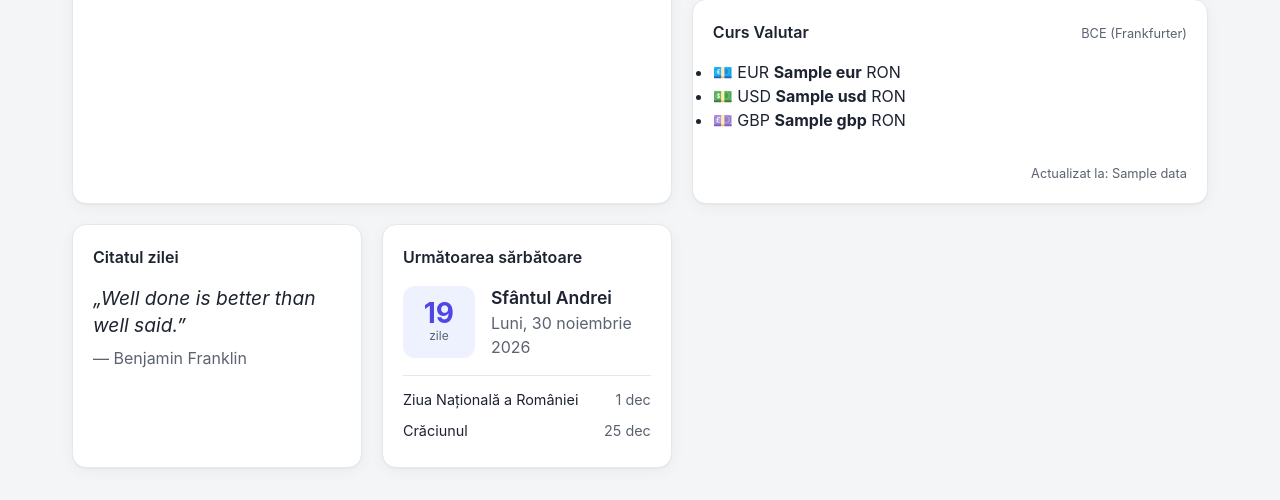
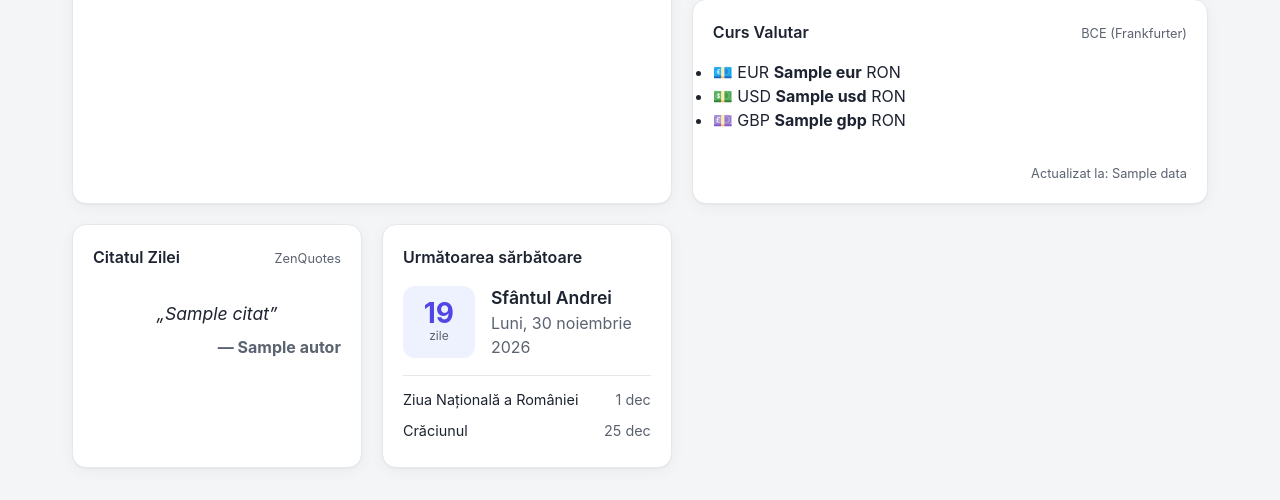
Before and after one commit to caloiansorin/26_27_MAP_FR, a FastAPI app: template Personal Dashboard/personal-dashboard/templates/index.html in a window 1280 px wide. Shown: the part 815-1315 px from the top of the page. Run offline with FastAPI, Linux system fonts and the light colour scheme; the template is opened without the code that fills it: most values are stand-ins (such as "Sample title", 1, 10 or a date in 2020).

Commit message:
Citat: Adaugare citatul zilei

```diff
--- a/Personal Dashboard/personal-dashboard/main.py
+++ b/Personal Dashboard/personal-dashboard/main.py
@@ -44,6 +44,13 @@ luni_ro = {
     1: "Ianuarie", 2: "Februarie", 3: "Martie", 4: "Aprilie",
     5: "Mai", 6: "Iunie", 7: "Iulie", 8: "August",
     9: "Septembrie", 10: "Octombrie", 11: "Noiembrie", 12: "Decembrie"
+}
+
+# Variabile globale pentru cache-ul citatului
+cache_citat = {
+    "data": None,
+    "citat": "Cea mai mare glorie nu o obții atunci când nu cazi niciodată, ci atunci când te ridici după fiecare cădere.",
+    "autor": "Confucius"
 }
 
 # Preluam sarcinile ordonate direct din baza de date
@@ -179,6 +186,38 @@ def obtine_curs_valutar():
         # Valori de fallback în caz de eroare de rețea
         return {"EUR": 4.97, "USD": 4.60, "GBP": 5.80, "data": "Indisponibil"}
 
+def obtine_citat_zilei():
+    global cache_citat
+    azi = datetime.now().strftime("%Y-%m-%d")
+
+    # Dacă am preluat deja citatul astăzi, îl refolosim din memorie (fără apel API)
+    if cache_citat["data"] == azi:
+        return {
+            "citat": cache_citat["citat"],
+            "autor": cache_citat["autor"]
+        }
+
+    # ALtfel, apelam API-ul cel mult odata pe zi
+    url = "https://zenquotes.io/api/today"
+    try:
+        raspuns = requests.get(url, timeout=5)
+        raspuns.raise_for_status()
+        date = raspuns.json()
+
+        if isinstance(date, list) and len(date) > 0:
+            citat_obj = date[0]
+            # Actualizam cache-ul cu noua zi si noul citat
+            cache_citat["data"] = azi
+            cache_citat["citat"] = citat_obj.get("q", cache_citat["citat"])
+            cache_citat["autor"] = citat_obj.get("a", cache_citat["autor"])
+    except Exception as e:
+        print(f"Eroare citat zilei (se folosește fallback/cache vechi): {e}")
+
+    return {
+        "citat": cache_citat["citat"],
+        "autor": cache_citat["autor"]
+    }
+
 @app.get("/")
 def radacina():
     """Ruta / ne trimite direct la /home."""
@@ -216,6 +255,9 @@ def home(request: Request):
 
     # Preluare curs valutar
     curs_valutar = obtine_curs_valutar()
+
+    # Preluare citatul zilei
+    citat_zilei = obtine_citat_zilei()
 
     try:
         data_vreme = obtine_vremea(info_oras["latitude"], info_oras["longitude"])
@@ -283,6 +325,7 @@ def home(request: Request):
             "data_curenta": data_curenta, # Trimitem data in sablon
             "sarcini": sarcini_ordonate, # Trimitem lista de sarcini ordonata catre sablon
             "curs_valutar": curs_valutar, # Trimitem cursurile valutare in sablon
+            "citat_zilei": citat_zilei,
         },
     )
 
--- a/Personal Dashboard/personal-dashboard/templates/card_citat.html
+++ b/Personal Dashboard/personal-dashboard/templates/card_citat.html
@@ -1,9 +1,13 @@
 <article class="card card-quote">
   <div class="card-header">
-    <h2>Citatul zilei</h2>
+    <h2>Citatul Zilei</h2>
+    <span class="muted small">ZenQuotes</span>
   </div>
-  <blockquote>
-    <p>„Well done is better than well said.”</p>
-    <footer>— Benjamin Franklin</footer>
-  </blockquote>
+
+  <div class="quote-content" style="margin-top: 1rem; font-style: italic; text-align: center;">
+    <p style="font-size: 1.1rem; margin-bottom: 0.5rem;">„{{ citat_zilei.citat }}”</p>
+    <span class="muted" style="display: block; text-align: right; font-weight: bold; font-style: normal;">
+      — {{ citat_zilei.autor }}
+    </span>
+  </div>
 </article>
```
